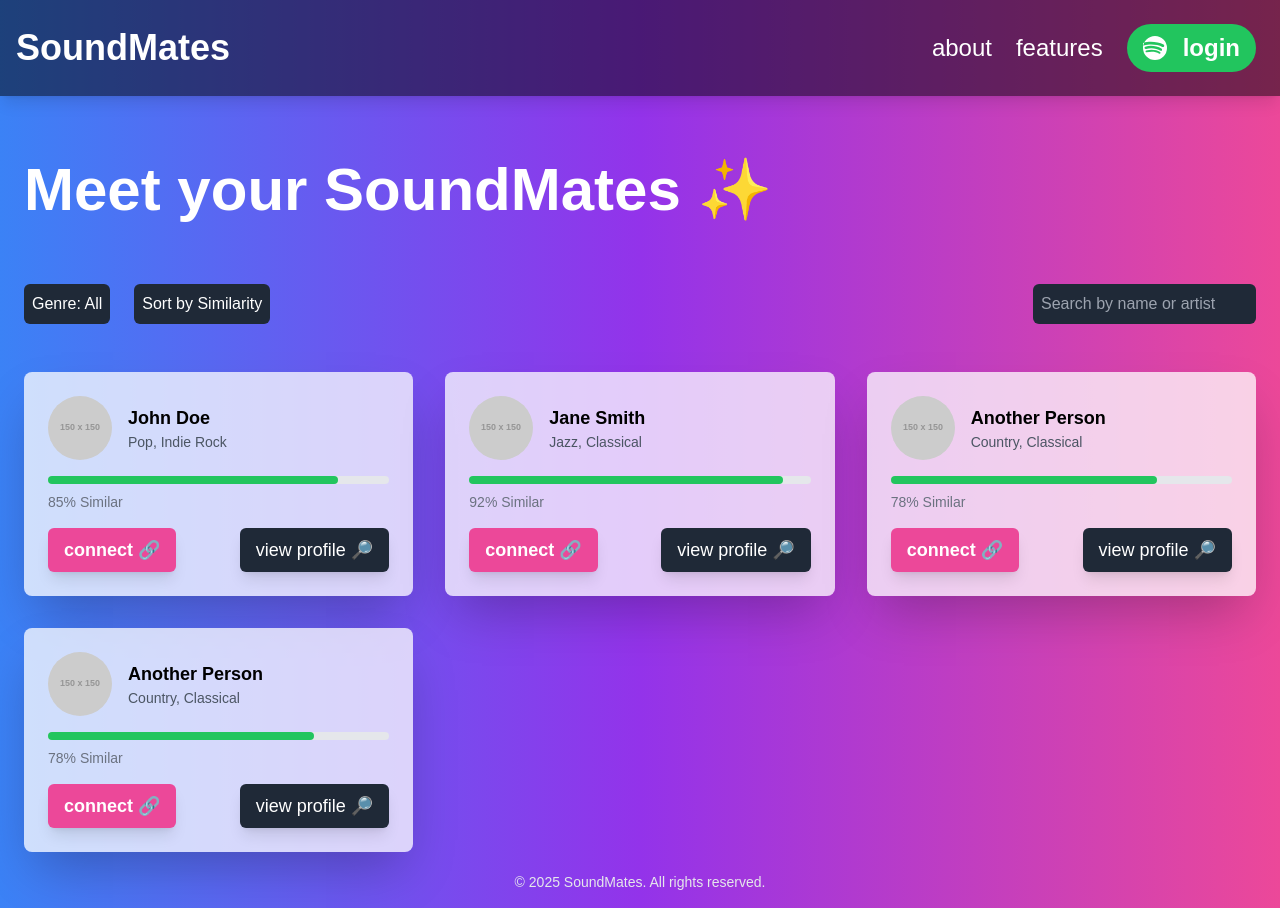
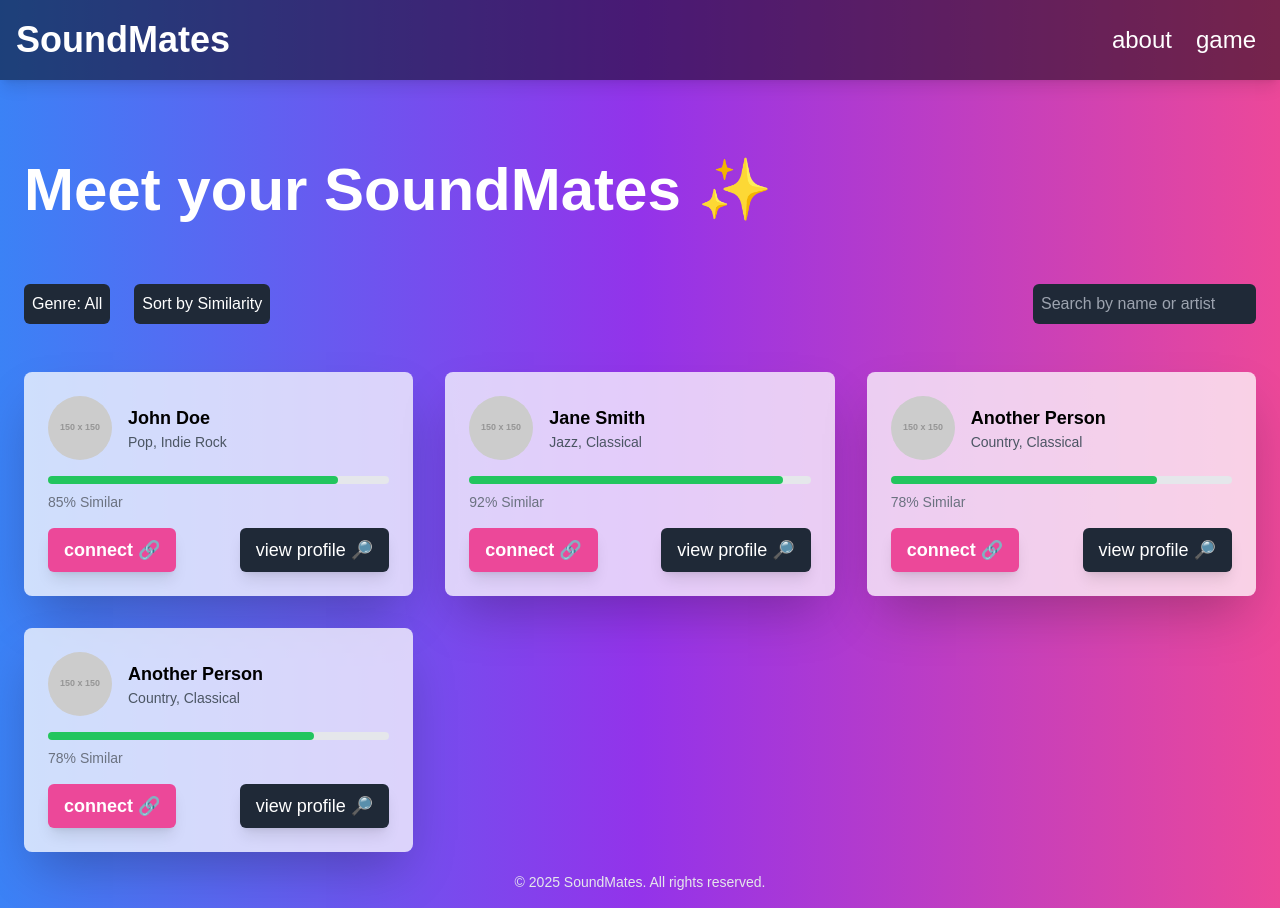
Before and after one commit to AhmedJader/SoundMates, a Next.js app: page /matches in a window 1280 px wide. Built offline with nearby package versions, Linux system fonts and the light colour scheme.

Commit message:
added games to navbar

```diff
--- a/src/app/matches/page.tsx
+++ b/src/app/matches/page.tsx
@@ -36,38 +36,28 @@ const page = () => {
 
     return (
         <main className="w-full antialiased overflow-x-hidden mx-auto relative z-10 min-h-screen flex flex-col justify-between bg-gradient-to-r from-blue-500 via-purple-600 to-pink-500 text-white">
-            <nav className="bg-black shadow-lg bg-opacity-50 fixed top-0 left-0 w-full z-20">
+           <nav className="bg-black shadow-lg bg-opacity-50 absolute top-0 left-0 w-full z-20">
       <div className="mx-auto flex items-center justify-between p-4">
-                    <div className="text-4xl font-bold text-white">SoundMates</div>
+        <div className="text-4xl font-bold text-white"><button
+            className="text-white"
+            onClick={() => router.push('/')} // Use the router object
+          >
+            SoundMates
+          </button></div>
         <nav className="p-2 space-x-6 text-2xl flex items-center">
           <button
             className="text-white hover:underline"
-                            onClick={() => router.push('/about')}
+            onClick={() => router.push('/about')} // Use the router object
           >
             about
           </button>
           <button
             className="text-white hover:underline"
-                            onClick={() => router.push('/features')}
+            onClick={() => router.push('/game')}
           >
-                            features
+            game
           </button>
-                        <button
-                            className="px-4 py-2 bg-green-500 text-white rounded-full hover:bg-green-600 transition flex items-center"
-                            onClick={() => router.push('/login')}
-                        >
-                            <svg
-                                xmlns="http://www.w3.org/2000/svg"
-                                viewBox="0 0 168 168"
-                                className="w-6 h-6 mr-4"
-                            >
-                                <path
-                                    fill="#fff"
-                                    d="M84 0a84 84 0 1 0 0 168 84 84 0 0 0 0-168zm38.4 121.4c-2 3-5.6 4-8.6 2.2-23.6-14.4-53.4-17.6-88-9.4-3.4.8-7-1.2-7.8-4.8-1-3.6 1.2-7 4.8-7.8 36.8-8.8 69.8-5.2 96.8 10.4 3 1.8 3.8 5.8 2.8 9zm12-22c-2.6 4-7.8 5.4-11.6 3-27.2-17-68.4-22.2-100.6-11.6-4.4 1.4-9.4-.8-11.2-5-1.6-4.4.8-9.4 5-11.2 36-11.6 81.4-5.8 113 13.4 4.2 2.4 5.6 7.8 3.4 12.2zm.6-22.4c-32-19.2-92.2-21.2-124-11.6-5.2 1.8-10.6-1.2-12.4-6.4-1.6-5.2 1.2-10.6 6.4-12.4 35.8-10.6 101.8-8.2 138.8 13 4.6 2.8 6 8.8 3.4 13.4-2.6 4.4-8.6 6-13.2 3.4z"
-                                />
-                            </svg>
-                            <strong>login</strong>
-                        </button>
+
         </nav>
       </div>
     </nav>
```
Lines whose indentation alone changed are shown as unchanged.
